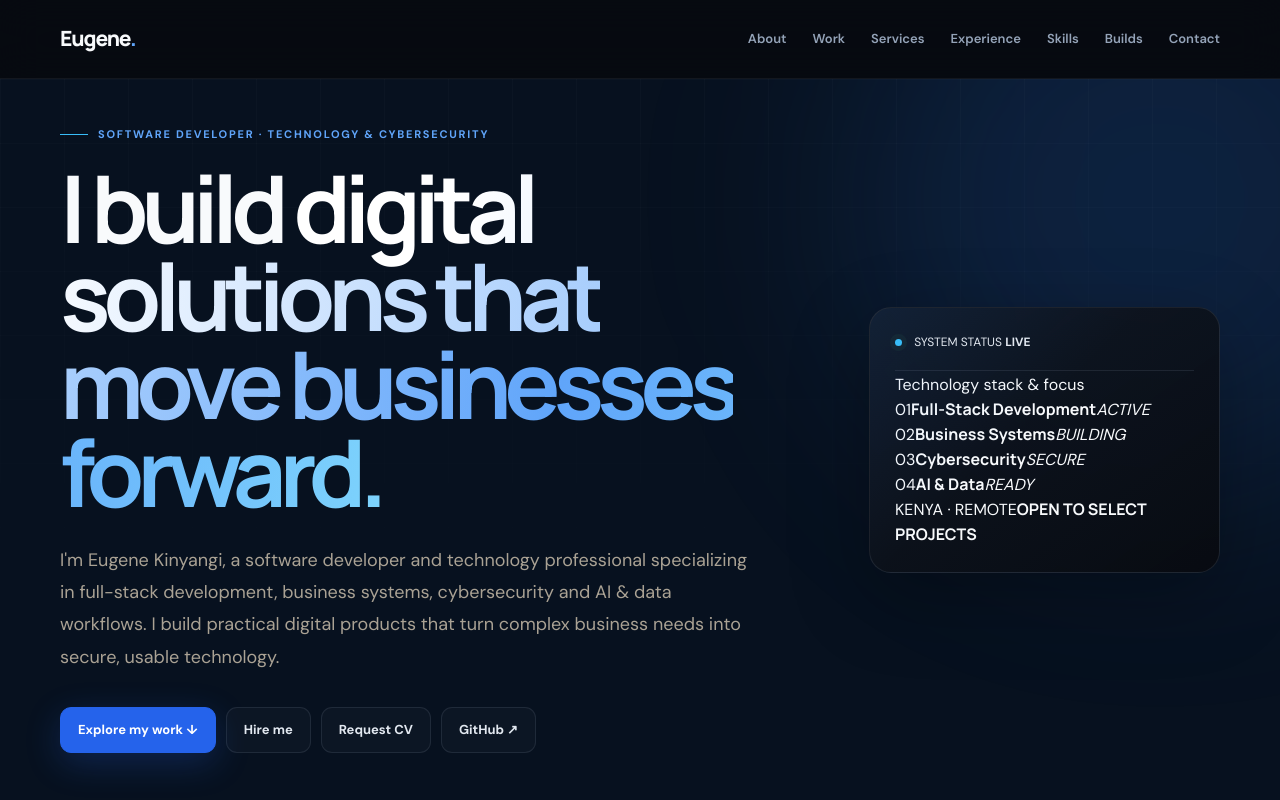
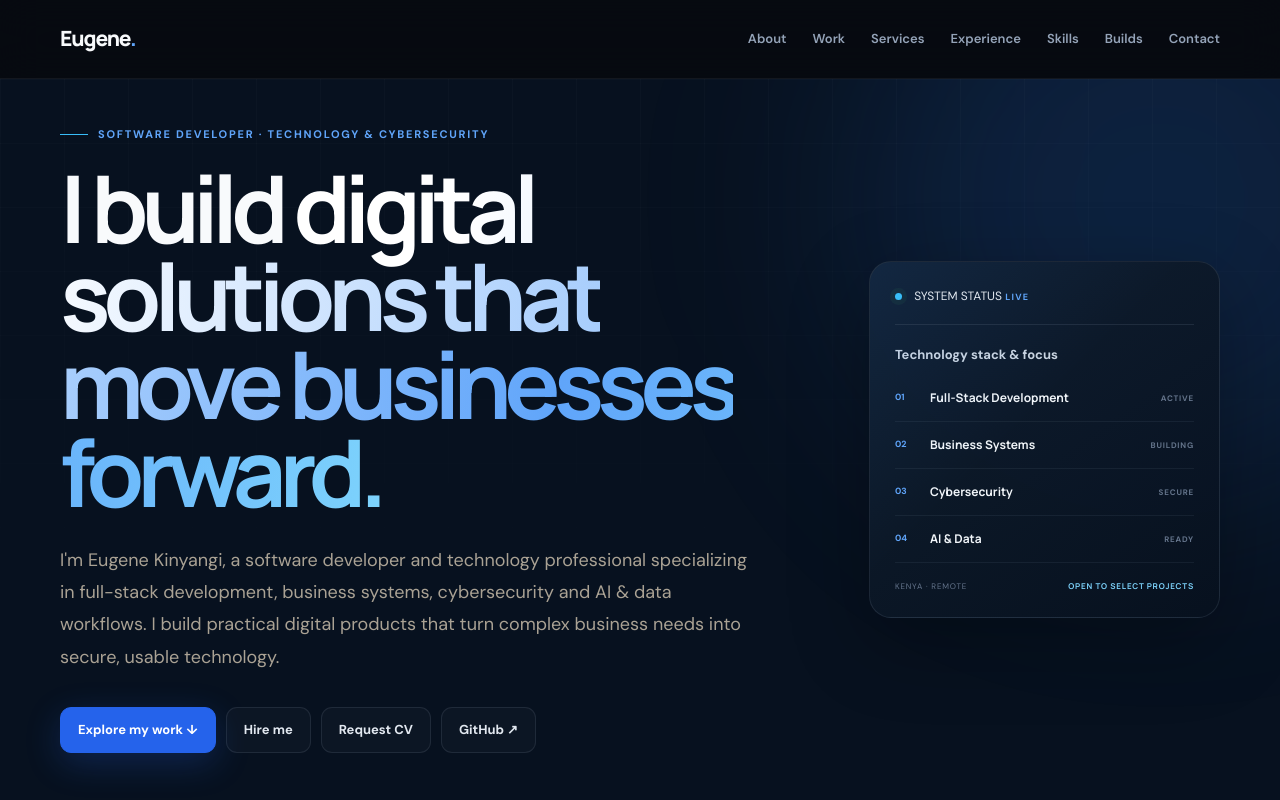
Before and after one commit to EugeneCodes254/eugene-portfolio, a Next.js app: page / in a window 1280 px wide. Shown: the top 800 px of the page. Built offline with nearby package versions, Linux system fonts and the light colour scheme.

Commit message:
Add premium corporate portfolio interactions and sections

```diff
--- a/app/globals.css
+++ b/app/globals.css
@@ -150,3 +150,43 @@ footer{border-top:1px solid var(--line);padding:30px 0;color:var(--muted);font-s
     grid-template-columns: 1fr;
   }
 }
+
+
+/* Premium corporate enhancements */
+.tech-strip{padding:18px 0;border-bottom:1px solid var(--line);background:rgba(11,23,38,.72)}
+.tech-strip .container{display:flex;align-items:center;justify-content:space-between;gap:24px}
+.tech-strip>div>span{font-size:9px;letter-spacing:.16em;color:var(--muted-2);font-weight:800}
+.tech-strip>div>div{display:flex;gap:8px;flex-wrap:wrap;justify-content:flex-end}
+.tech-strip b{padding:7px 10px;border:1px solid var(--line);border-radius:8px;background:rgba(255,255,255,.018);color:#CBD5E1;font-size:10px;font-weight:600}
+.hero-command{background:linear-gradient(145deg,rgba(16,31,48,.98),rgba(7,17,31,.98))}
+.hero-command-top{display:flex;justify-content:space-between;align-items:center}
+.hero-command .hero-card-top b{margin-left:auto;color:var(--blue-bright);font-size:9px;letter-spacing:.14em}
+.hero-command-title{font-size:13px;color:#CBD5E1;padding:18px 0 10px;font-weight:700}
+.hero-command-list>div{display:grid;grid-template-columns:25px 1fr auto;gap:10px;align-items:center;padding:14px 0;border-bottom:1px solid rgba(148,163,184,.09)}
+.hero-command-list span{color:var(--blue-bright);font-size:9px;font-weight:800}
+.hero-command-list strong{font-size:12px;color:#F1F5F9}
+.hero-command-list i{font-style:normal;color:#64748B;font-size:8px;font-weight:800;letter-spacing:.1em}
+.hero-command-footer{display:flex;justify-content:space-between;gap:10px;padding-top:17px;color:#64748B;font-size:8px;letter-spacing:.1em}
+.hero-command-footer strong{color:#7DD3FC;font-size:8px}
+.build-pillars{display:grid;grid-template-columns:repeat(4,1fr);gap:12px;margin-top:40px}
+.build-pillars article{position:relative;padding:26px;border:1px solid var(--line);border-radius:18px;background:linear-gradient(145deg,#0F2032,#091522);overflow:hidden;transition:.25s}
+.build-pillars article:hover{transform:translateY(-4px);border-color:rgba(47,128,237,.42);box-shadow:0 20px 55px rgba(0,0,0,.18)}
+.build-pillars article:after{content:"";position:absolute;width:120px;height:120px;right:-70px;bottom:-70px;border-radius:50%;background:rgba(47,128,237,.08);filter:blur(12px)}
+.build-pillars span{color:var(--blue-bright);font-size:9px;font-weight:800;letter-spacing:.14em}
+.build-pillars h3{font-size:19px;margin:34px 0 9px}
+.build-pillars p{margin:0;color:var(--muted);font-size:12px;line-height:1.7}
+.philosophy-section{position:relative}
+.philosophy-grid{display:grid;grid-template-columns:.9fr 1.1fr;gap:70px;margin-top:35px;padding:34px;border:1px solid rgba(47,128,237,.25);border-radius:24px;background:radial-gradient(circle at 100% 0,rgba(47,128,237,.12),transparent 38%),linear-gradient(145deg,#0D1B2A,#07111F)}
+.philosophy-grid h2{font-size:clamp(34px,4vw,50px);margin-top:0}
+.philosophy-points{display:flex;flex-direction:column}
+.philosophy-points article{display:grid;grid-template-columns:42px 1fr;gap:15px;padding:18px 0;border-bottom:1px solid rgba(148,163,184,.1)}
+.philosophy-points article:last-child{border-bottom:0}
+.philosophy-points span{color:var(--blue-bright);font-size:10px;font-weight:800;letter-spacing:.12em}
+.philosophy-points h3{margin:0 0 5px;font-size:16px}
+.philosophy-points p{margin:0;color:var(--muted);font-size:12px;line-height:1.6}
+.availability{display:flex;justify-content:center;align-items:center;gap:16px;flex-wrap:wrap;margin:-2px auto 28px}
+.availability span{display:inline-flex;align-items:center;gap:8px;padding:7px 11px;border:1px solid rgba(56,189,248,.25);border-radius:999px;background:rgba(56,189,248,.05);color:#7DD3FC;font-size:9px;font-weight:800;letter-spacing:.11em}
+.availability span i{width:6px;height:6px;border-radius:50%;background:#38BDF8;box-shadow:0 0 0 5px rgba(56,189,248,.08)}
+.availability>b{font-size:9px;letter-spacing:.13em;color:var(--muted-2)}
+@media(max-width:950px){.build-pillars{grid-template-columns:repeat(2,1fr)}.philosophy-grid{grid-template-columns:1fr;gap:30px}.tech-strip>div{align-items:flex-start;flex-direction:column}.tech-strip>div>div{justify-content:flex-start}}
+@media(max-width:720px){.build-pillars{grid-template-columns:1fr}.hero-command-list>div{grid-template-columns:22px 1fr}.hero-command-list i{display:none}.hero-command-footer{flex-direction:column}.tech-strip>div>div{flex-wrap:nowrap;overflow:hidden;width:100%}.tech-strip b{flex:0 0 auto}.philosophy-grid{padding:24px}.availability{margin-bottom:22px}}
```
